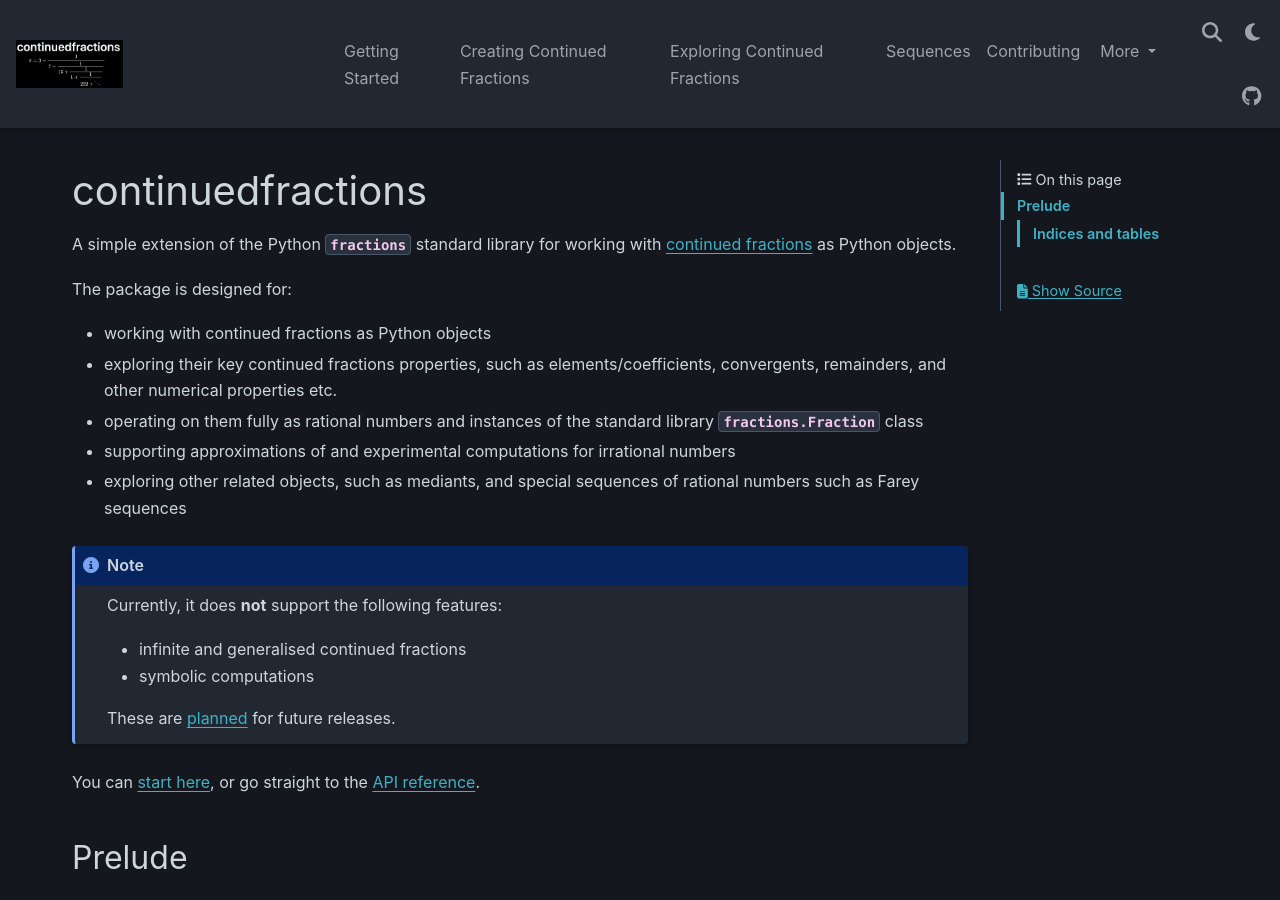
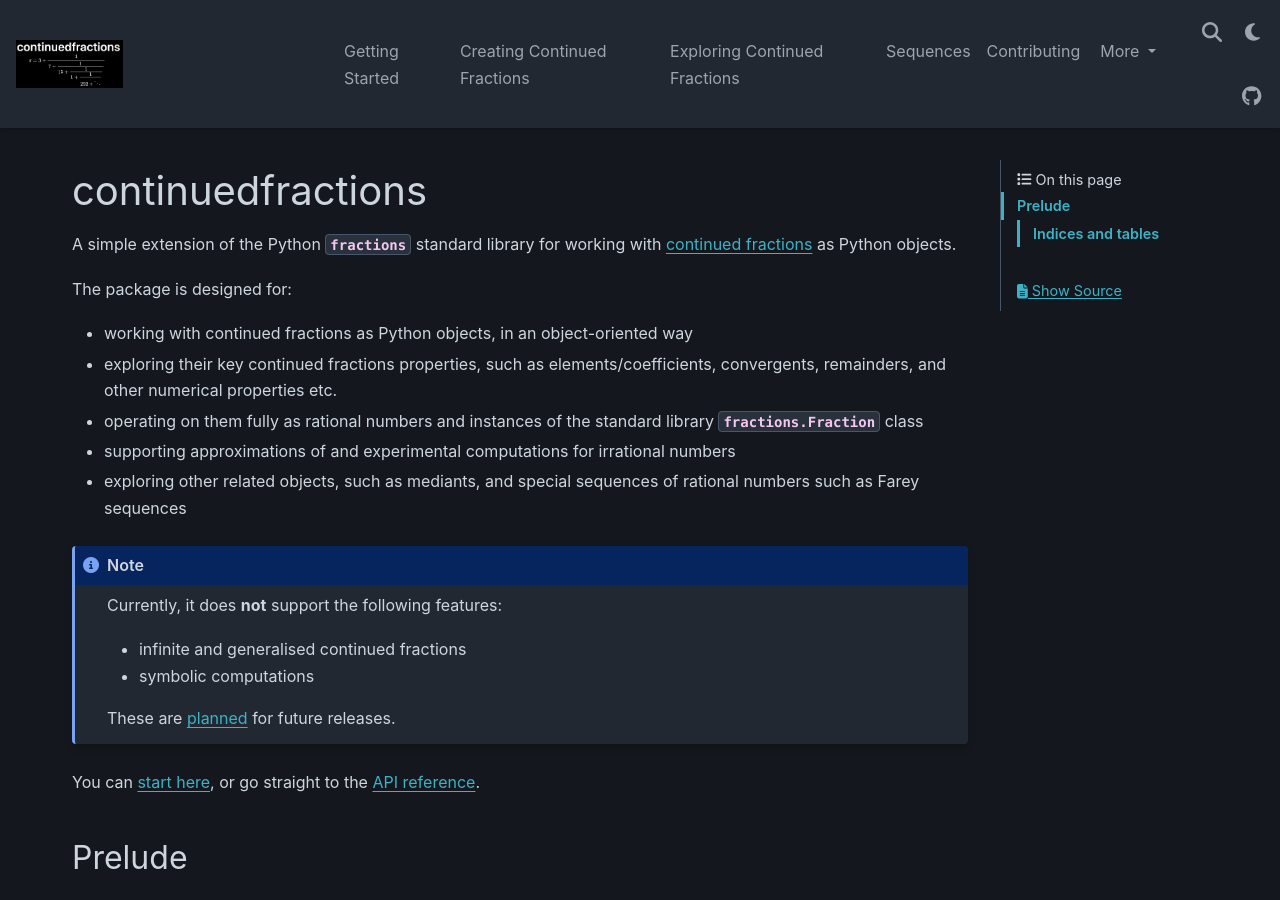
Before and after one commit to sr-murthy/continuedfractions, a Sphinx documentation site: the page built from docs/index.rst, in a window 1280 px wide and 900 px high. Built offline with Sphinx 7.4.7 and the PyData theme 0.15.4, drawn with Linux system fonts in a browser that asks for light colours; nearby versions of some CDN libraries.

Commit message:
docs: tweak project goals summary in README + Sphinx index page

```diff
--- a/docs/index.rst
+++ b/docs/index.rst
@@ -10,7 +10,7 @@ A simple extension of the Python :py:mod:`fractions` standard library for workin
 
 The package is designed for:
 
--  working with continued fractions as Python objects
+-  working with continued fractions as Python objects, in an object-oriented way
 -  exploring their key continued fractions properties, such as elements/coefficients,
    convergents, remainders, and other numerical properties etc.
 -  operating on them fully as rational numbers and instances of the standard library
```
Also changed, not shown: README.md (+1 -1 lines).
